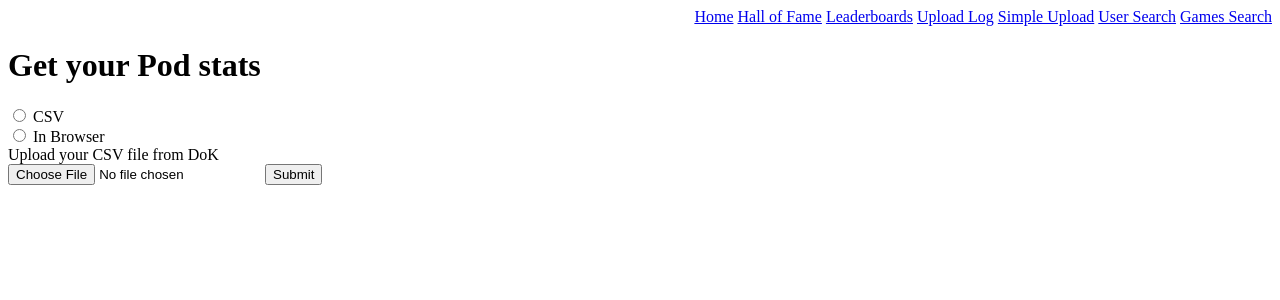
After one commit to avandever/keytracker, a Flask app: page /csv_to_pods in a window 1280 px wide. The commit adds this page. Shown: the top 300 px of the page. Run offline with Flask 3, Linux system fonts and the light colour scheme; parts of the project's set-up code (start-up, migrations or seed data) failed here and were passed over.

Commit message:
csv to pods helper

```diff
--- a/keytracker/renderers.py
+++ b/keytracker/renderers.py
@@ -3,6 +3,7 @@ from flask import url_for
 import re
 from typing import Dict
 import logging
+from keytracker.utils import CsvPod
 
 
 logger = logging.getLogger(__name__)
--- a/keytracker/routes/ui.py
+++ b/keytracker/routes/ui.py
@@ -4,6 +4,7 @@ from flask import (
     render_template,
     redirect,
     request,
+    send_file,
     url_for,
 )
 from keytracker.schema import (
@@ -21,7 +22,9 @@ from keytracker.utils import (
     basic_stats_to_game,
     DeckNotFoundError,
     get_deck_by_id_with_zeal,
+    house_stats_to_csv,
     log_to_game,
+    parse_house_stats,
     retry_after_mysql_disconnect,
     retry_anything_once,
     turn_counts_from_logs,
@@ -218,6 +221,38 @@ def decks():
     )
 
 
+@blueprint.route("/csv_to_pods", methods=["GET"])
+@blueprint.route("/csv_to_pods/", methods=["GET", "POST"])
+def csv_to_pods():
+    """CSV to Pod Stats Page"""
+    if request.method == "POST":
+        decks_csv = request.files["decks_csv"]
+        result_type = request.form["result_type"]
+        house_stats = parse_house_stats(decks_csv)
+        if result_type == "csv":
+            output_csv = house_stats_to_csv(house_stats)
+            output_filename = decks_csv.filename.replace(".csv", "_pod_stats.csv")
+            return send_file(
+                output_csv,
+                download_name=output_filename,
+                as_attachment=True,
+            )
+            response = make_response(output_csv)
+            response.headers["Content-Disposition"] = "attachment; filename=pod_stats.csv"
+            return response
+        else:
+            return render_template(
+                "csv_to_pods.html",
+                house_stats=house_stats,
+            )
+    else:
+        return render_template(
+            "csv_to_pods_landing.html",
+            title="Pod Stats From CSV",
+        )
+        # {% for pod in house_stats %}{{ render_csv_pod(pod) | safe }}{% endfor %}
+
+
 @retry_anything_once
 @retry_after_mysql_disconnect
 @blueprint.route("/user", methods=["GET", "POST"])
--- a/keytracker/static/css/style.css
+++ b/keytracker/static/css/style.css
@@ -90,3 +90,9 @@ nav {
 .forged_key_message {
     background-color: gold;
 }
+
+table, th, td {
+    border: 1px solid black;
+    border-collapse: collapse;
+    border-style: dotted;
+}
--- /dev/null
+++ b/keytracker/templates/csv_to_pods_landing.html
@@ -0,0 +1,14 @@
+{% extends "layout.html" %}
+{% block content %}
+    <h1>Get your Pod stats</h1>
+    <form method="post" enctype="multipart/form-data">
+        <input type="radio" id="csv" name="result_type" value="csv">
+        <label for="csv">CSV</label><br>
+        <input type="radio" id="browser" name="result_type" value="browser">
+        <label for="browser">In Browser</label><br>
+        <label for="decks_csv">Upload your CSV file from DoK</label>
+        <br />
+        <input type="file" name="decks_csv" accept=".csv" />
+        <button type="submit">Submit</button>
+    </form>
+{% endblock  %}
--- a/keytracker/utils.py
+++ b/keytracker/utils.py
@@ -1,8 +1,10 @@
+import csv
 from collections import Counter, defaultdict
 import configparser
 import copy
 import datetime
 import difflib
+import io
 from keytracker.schema import (
     db,
     Card,
@@ -25,8 +27,9 @@ from keytracker.schema import (
     card_type_str_to_enum,
     rarity_str_to_enum,
 )
+import operator
 import os
-from typing import Any, Dict, Iterable, List, Optional, Tuple
+from typing import Any, Dict, IO, Iterable, List, Optional, Tuple
 import random
 import requests
 
@@ -74,6 +77,125 @@ SEARCH_PARAMS = {
 }
 
 language_detector = LanguageDetectorBuilder.from_languages(*POSSIBLE_LANGUAGES).build()
+
+MM_UNHOUSED_CARDS = [
+    "It’s Coming...",
+    "Dark Æmber Vault",
+]
+REVENANTS = [
+    "Ghostly Dr. Verokter",
+    "Portalmonster",
+    "Revived Ză-Orhă",
+    "Xenos Darkshadow",
+    "Immortal Greking",
+    "Duma the Returned",
+    "Spectral Ruth",
+    "Qyxxlyxx Grave Master",
+    "Cincinnatus Resurrexit",
+    "Phantom Drummernaut",
+    "Encounter Golem",
+]
+
+
+class CsvPod:
+    __slots__ = ("name", "expansion", "house", "link", "sas", "cards")
+    __slots__ = ("name", "sas", "expansion", "house", "cards", "link")
+
+    def __init__(self, name, expansion, link, house, sas, cards) -> None:
+        self.name = name
+        self.expansion = expansion
+        self.house = house
+        self.link = link
+        self.sas = float(sas)
+        self.cards = cards
+
+    def headers(self) -> List[str]:
+        return list(self.__slots__)
+
+    def as_row(self) -> List:
+        return [getattr(self, attr) for attr in self.__slots__]
+
+
+class DeckFromCsv:
+    __slots__ = ("name", "house1", "house2", "house3", "set_string", "house1_sas",
+                 "house2_sas", "house3_sas", "house1_cards", "house2_cards",
+                 "house3_cards", "link")
+    ROWS_TO_READ = ('\ufeff"Name"', "Houses", "Expansion", "House 1 SAS", "House 2 SAS",
+                    "House 3 SAS", "House 1 Cards", "House 2 Cards", "House 3 Cards",
+                    "DoK Link")
+
+    def __init__(
+        self,
+        name,
+        house_string,
+        set_string,
+        house1_sas,
+        house2_sas,
+        house3_sas,
+        house1_cards,
+        house2_cards,
+        house3_cards,
+        link,
+    ):
+        self.name = name
+        houses = house_string.split(" | ")
+        self.house1, self.house2, self.house3 = houses
+        self.set_string = set_string
+        self.house1_sas = house1_sas
+        self.house2_sas = house2_sas
+        self.house3_sas = house3_sas
+        self.house1_cards = house1_cards
+        self.house2_cards = house2_cards
+        self.house3_cards = house3_cards
+        self.link = link
+
+    def __repr__(self) -> str:
+        return (f"{self.name} - {self.house1}: {self.house1_sas}, "
+                f"{self.house2}: {self.house2_sas}, {self.house3}: {self.house3_sas}")
+
+    def as_rows(self) -> List[List]:
+        return [
+            [self.name, self.set_string, self.link, self.house1, self.house1_sas,
+             self.house1_cards],
+            [self.name, self.set_string, self.link, self.house2, self.house2_sas,
+             self.house2_cards],
+            [self.name, self.set_string, self.link, self.house3, self.house3_sas,
+             self.house3_cards],
+        ]
+
+    def as_pods(self) -> List[CsvPod]:
+        return [
+            CsvPod(self.name, self.set_string, self.link, self.house1, self.house1_sas, self.house1_cards),
+            CsvPod(self.name, self.set_string, self.link, self.house2, self.house2_sas, self.house2_cards),
+            CsvPod(self.name, self.set_string, self.link, self.house3, self.house3_sas, self.house3_cards),
+        ]
+
+
+def parse_house_stats(decks_csv: IO, max_decks: int = 10) -> List[CsvPod]:
+    csv_str = decks_csv.read().decode()
+    decks_csv = io.StringIO(csv_str)
+    reader = csv.reader(decks_csv, skipinitialspace=True)
+    header = next(reader)
+    rows_to_read = [header.index(title) for title in DeckFromCsv.ROWS_TO_READ]
+    decks_done = 0
+    pods = []
+    for row in reader:
+        deck = DeckFromCsv(*[row[x] for x in rows_to_read])
+        pods.extend(deck.as_pods())
+        decks_done += 1
+        if decks_done >= max_decks:
+            break
+    sorted_pods = sorted(pods, key=operator.attrgetter("sas"), reverse=True)
+    return sorted_pods
+
+
+def house_stats_to_csv(pods: List[CsvPod]) -> IO:
+    f = io.StringIO()
+    writer = csv.writer(f)
+    writer.writerow(pods[0].headers())
+    for pod in pods:
+        writer.writerow(pod.as_row())
+    return io.BytesIO(f.getvalue().encode())
 
 
 class MVApi:
@@ -1178,23 +1300,7 @@ def update_platonic_info(
         card_json["is_anomaly"],
         # This actuall should cover all revenants
         card_json["card_number"].startswith("R"),
-        card_json["card_title"] in (
-            # Special cards from MM
-            "It’s Coming...",
-            "Dark Æmber Vault",
-            # Revenants
-            "Ghostly Dr. Verokter",
-            "Portalmonster",
-            "Revived Ză-Orhă",
-            "Xenos Darkshadow",
-            "Immortal Greking",
-            "Duma the Returned",
-            "Spectral Ruth",
-            "Qyxxlyxx Grave Master",
-            "Cincinnatus Resurrexit",
-            "Phantom Drummernaut",
-            "Encounter Golem",
-        ),
+        card_json["card_title"] in MM_UNHOUSED_CARDS + REVENANTS,
     ]):
         platonic_card.house = house_str_to_enum[card_json["house"]]
     platonic_card.is_non_deck = card_json["is_non_deck"]
```
Also changed, not shown: keytracker/templates/csv_to_pods.html (added, +27 -0 lines).
